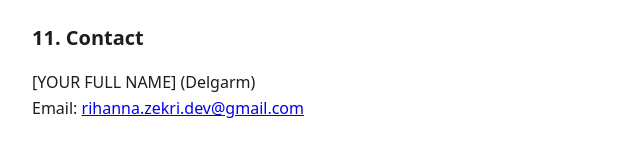
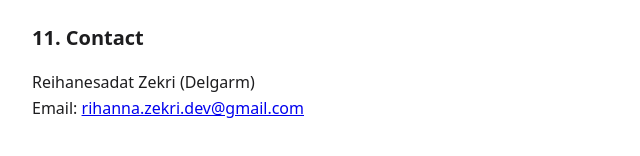
Before and after one commit to jrihanna/boosture-site, a plain HTML site: page privacy.html in a window 1280 px wide. Shown: the part 3172-3328 px from the top of the page, 240-880 px from the left. Drawn offline with Linux system fonts and the light colour scheme.

Commit message:
Added Privacy

```diff
--- a/privacy.html
+++ b/privacy.html
@@ -208,7 +208,7 @@
         effect.</p>
 
     <h2>11. Contact</h2>
-    <p>[YOUR FULL NAME] (Delgarm)<br>
+    <p>Reihanesadat Zekri (Delgarm)<br>
         Email: <a href="mailto:rihanna.zekri.dev@gmail.com">rihanna.zekri.dev@gmail.com</a></p>
 
 </body>
```
